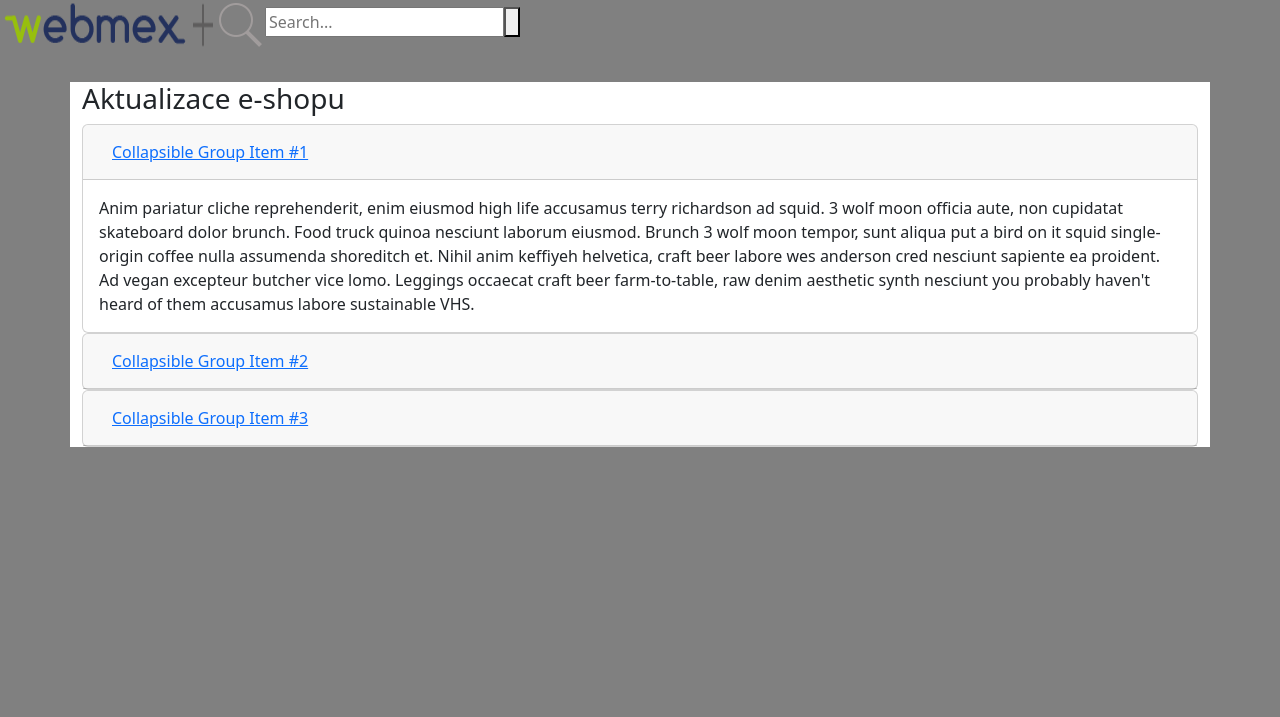
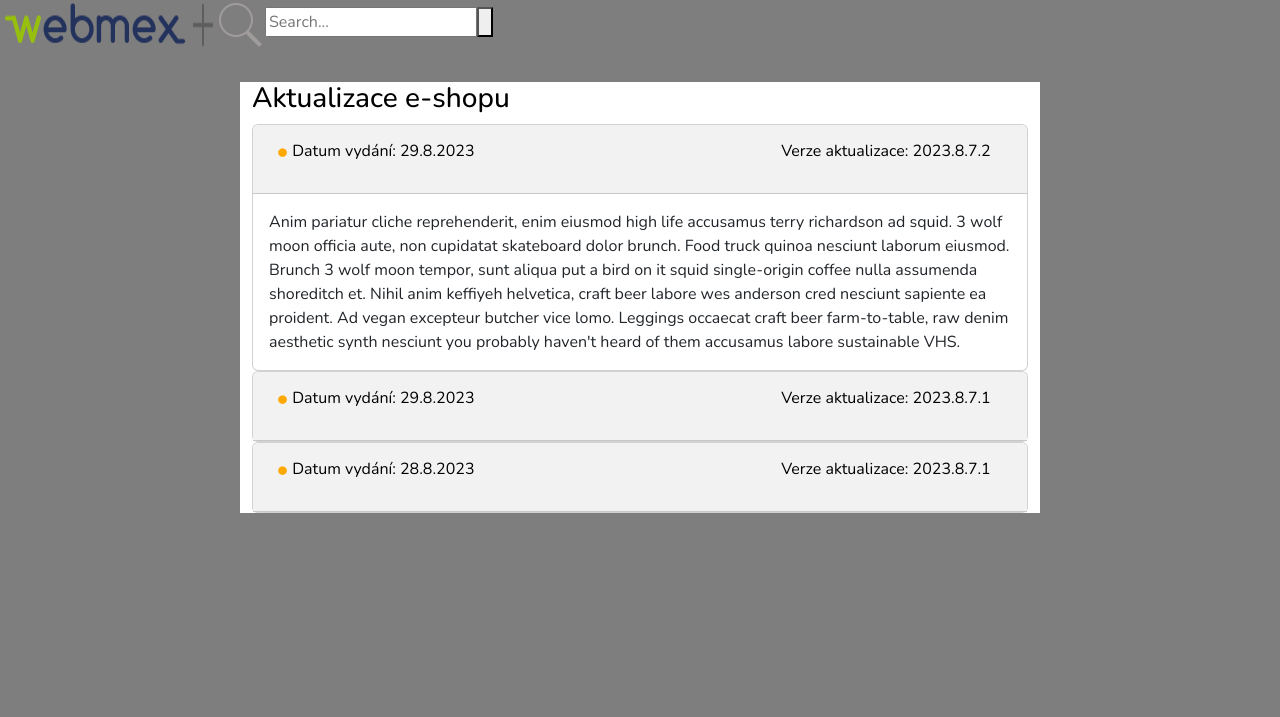
Before and after one commit to tobiaslicek/Webmex-int, a PHP site: page / in a window 1280 px wide. Shown: the top 717 px of the page. Run offline with PHP 8.4, Linux system fonts and the light colour scheme; some libraries are stand-ins or nearby versions.

Commit message:
style container

```diff
--- a/index.html
+++ b/index.html
@@ -13,6 +13,9 @@
     <link rel="stylesheet" href="style.css" />
 
     <link href='https://unpkg.com/css.gg@2.0.0/icons/css/search.css' rel='stylesheet'>
+    <link rel="preconnect" href="https://fonts.googleapis.com">
+<link rel="preconnect" href="https://fonts.gstatic.com" crossorigin>
+<link href="https://fonts.googleapis.com/css2?family=Nunito:wght@400;500;600;700&display=swap" rel="stylesheet">
   </head>
   <body>
     <header>
@@ -45,7 +48,10 @@
                 aria-expanded="true"
                 aria-controls="collapseOne"
               >
-                Collapsible Group Item #1
+             <ul class="custom-list">
+                <li class="li-datum">Datum vydání: 29.8.2023</li>
+                <li class="li-verze">Verze aktualizace: 2023.8.7.2</li>
+                </ul>
               </button>
             </h5>
           </div>
@@ -80,7 +86,11 @@
                 aria-expanded="false"
                 aria-controls="collapseTwo"
               >
-                Collapsible Group Item #2
+                  <ul class="custom-list">
+                <li class="li-datum">Datum vydání: 29.8.2023</li>
+                <li class="li-verze">Verze aktualizace: 2023.8.7.1</li>
+                </ul>
+              </button>
               </button>
             </h5>
           </div>
@@ -114,7 +124,11 @@
                 aria-expanded="false"
                 aria-controls="collapseThree"
               >
-                Collapsible Group Item #3
+               <ul class="custom-list">
+                <li class="li-datum">Datum vydání: 28.8.2023</li>
+                <li class="li-verze">Verze aktualizace: 2023.8.7.1</li>
+                </ul>
+              </button>
               </button>
             </h5>
           </div>
--- a/style.css
+++ b/style.css
@@ -1,23 +1,21 @@
-
-
 body {
-  background-color: gray;
+  background: rgba(41, 41, 41, 0.6);
+  color: #000000;
+  height: 718px;
+  flex-shrink: 0;
+  font-family: 'Nunito', sans-serif;
 }
 
 .container {
   margin-top: 2rem;
-background-color: #fff;
+  background-color: #fff;
+  max-width: 800px;
 }
 
 header {
   display: flex;
   flex-direction: row;
-
 }
-
-
-
-
 
 form {
   width: 300px;
@@ -56,3 +54,39 @@ svg {
   height: 24px;
   padding: 10px;
 } */
+ul {
+  margin-left: -2.3rem;
+  display: flex;
+  justify-content: space-between;
+  color: #000000;
+}
+
+ul.custom-list > .li-datum {
+  list-style-type: none;
+  position: fixed;
+  padding-left: 16px;
+}
+
+ul.custom-list > .li-datum::before {
+  content: '\2022';
+  position: absolute;
+  left: 0;
+  color: #ffa800;
+  font-size: 24px;
+  line-height: 1;
+}
+
+.li-verze {
+  margin-left: 505px;
+  list-style: none;
+  border-bottom: none;
+}
+
+.btn.btn-link {
+  text-decoration: none;
+  border: none;
+}
+
+.card-header {
+  background-color: #f2f2f2;
+}
```
